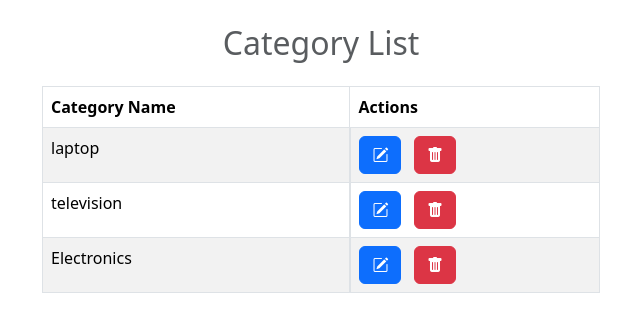
After one commit to baralisachin10/ecommerce-django, a Django app: page /products/category/ in a window 1280 px wide. The commit adds this page. Shown: the top 332 px of the page, without its empty margins (319-959 px from the left). Run offline with Django 4.2, Linux system fonts and the light colour scheme; data comes from the database, SQL or seed files in the repository; both versions use the stored data as it was after the commit.

Commit message:
product and category template

```diff
--- /dev/null
+++ b/products/templates/products/category-list.html
@@ -0,0 +1,43 @@
+{% extends "index.html" %}
+
+{% block page_title %}
+All Category
+{% endblock %}
+
+{% block main_content %}
+<div class="container">
+    <h2 class="text-muted text-center my-4">
+        Category List
+    </h2>
+    <div class="d-flex justify-content-center">
+        <div class="col-md-6">
+            <table class="table table-bordered table-striped">
+                <thead>
+                    <tr>
+                        <th>Category Name</th>
+                        <th>Actions</th>
+                    </tr>
+                </thead>
+                <tbody>
+                    {% for category in categories %}
+                    <tr>
+                        <td>{{category.category_name}}</td>
+                        <td class="d-flex justify-content-start">
+                            <!-- edit button -->
+                            <button class="btn btn-primary">
+                                <i class="bi bi-pencil-square"></i>
+                            </button>
+                            &nbsp; &nbsp;
+                            <!-- delete button -->
+                            <button class="btn btn-danger">
+                                <i class="bi bi-trash-fill"></i>
+                            </button>
+                        </td>
+                    </tr>
+                    {% endfor %}
+                </tbody>
+            </table>
+        </div>
+    </div>
+</div>
+{% endblock %}
--- a/products/urls.py
+++ b/products/urls.py
@@ -2,5 +2,6 @@ from django.urls import path
 from . import views
 
 urlpatterns = [
-    path('',views.show_products)
+    path('',views.show_products),
+    path('category/',views.show_category),
 ]
--- a/products/views.py
+++ b/products/views.py
@@ -1,5 +1,5 @@
 from django.shortcuts import render
-from . models import Products
+from . models import Products,Category
 
 # Create your views here.
 
@@ -9,3 +9,11 @@ def show_products(request):
         "products": products
     }
     return render(request,"products/product-list.html",context)
+
+
+def show_category(request):
+    categories = Category.objects.all()
+    context = {
+        'categories': categories
+    }
+    return render(request,"products/category-list.html",context)
--- a/templates/index.html
+++ b/templates/index.html
@@ -8,6 +8,9 @@
 
     <!-- bootstrap css cdn link -->
     <link rel="stylesheet" href="https://cdn.jsdelivr.net/npm/bootstrap@5.3.1/dist/css/bootstrap.min.css">
+
+    <!-- bootstrap icon cdn link -->
+    <link rel="stylesheet" href="https://cdn.jsdelivr.net/npm/bootstrap-icons@1.10.5/font/bootstrap-icons.css">
 </head>
 
 <body>
```
Also changed, not shown: products/templates/products/product-list.html (+12 -1 lines), db.sqlite3.
